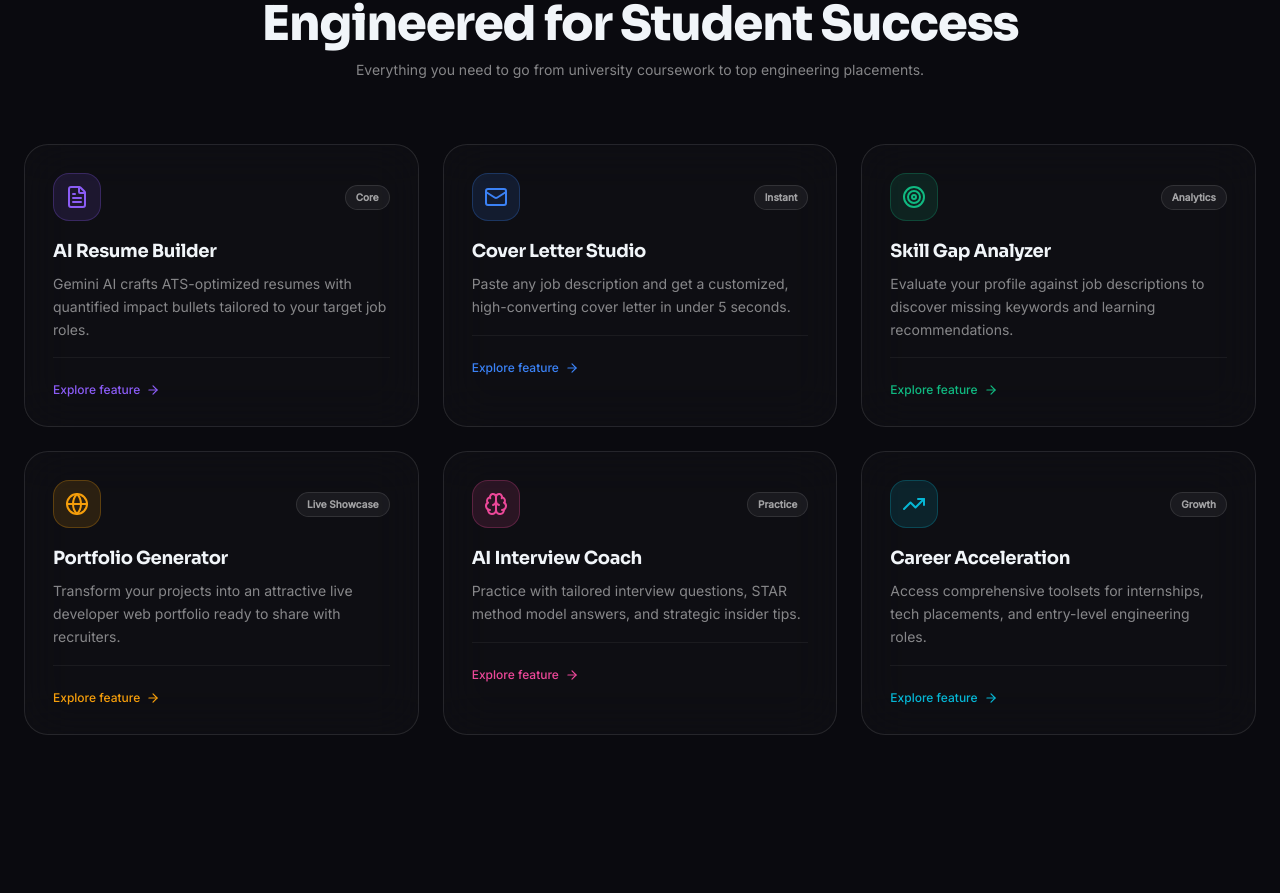
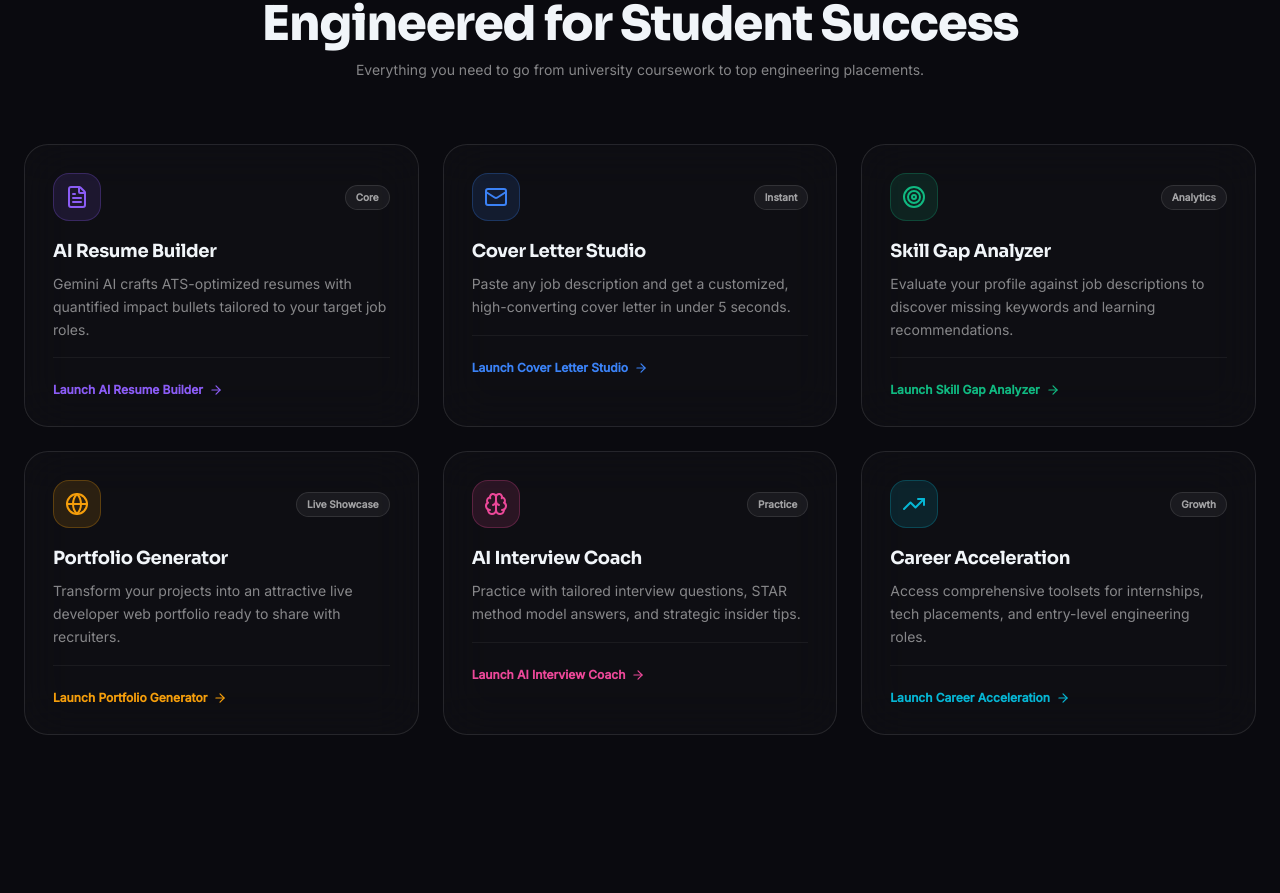
Before and after one commit to codebyrehan/SummerInternship_MohdRehan_25SCS1003003208_3rdSem_2CSE5, a React (Vite) app: page / in a window 1280 px wide. Shown: the part 1410-2303 px from the top of the page. Built offline with nearby package versions, Linux system fonts and the light colour scheme; no server answers.

Commit message:
fix: connect all feature cards to open corresponding tools and dashboard tabs on click

```diff
--- a/src/pages/Dashboard.jsx
+++ b/src/pages/Dashboard.jsx
@@ -1,5 +1,5 @@
 import { useState, useEffect } from 'react';
-import { Link, useNavigate } from 'react-router-dom';
+import { Link, useNavigate, useSearchParams } from 'react-router-dom';
 import { motion, AnimatePresence, useSpring, useMotionValue } from 'framer-motion';
 import toast from 'react-hot-toast';
 import {
@@ -673,9 +673,23 @@ function PortfolioTab() {
 
 // ── Main Dashboard ────────────────────────────────────────
 export default function Dashboard() {
-  const [activeTab, setActiveTab] = useState('home');
+  const [searchParams, setSearchParams] = useSearchParams();
+  const initialTab = searchParams.get('tab') || 'home';
+  const [activeTab, setActiveTab] = useState(initialTab);
   const { logout } = useAuthStore();
   const navigate = useNavigate();
+
+  useEffect(() => {
+    const tab = searchParams.get('tab');
+    if (tab && ['home', 'resumes', 'cover-letter', 'skill-gap', 'interview', 'portfolio'].includes(tab)) {
+      setActiveTab(tab);
+    }
+  }, [searchParams]);
+
+  const handleTabChange = (tabId) => {
+    setActiveTab(tabId);
+    setSearchParams({ tab: tabId });
+  };
 
   const handleLogout = () => { logout(); navigate('/'); };
 
@@ -705,7 +719,7 @@ export default function Dashboard() {
 
         <nav className="flex-1 p-3 space-y-1">
           {TABS.map((t, i) => (
-            <motion.button key={t.id} onClick={() => setActiveTab(t.id)}
+            <motion.button key={t.id} onClick={() => handleTabChange(t.id)}
               initial={{ opacity: 0, x: -20 }} animate={{ opacity: 1, x: 0 }} transition={{ delay: 0.05 + i * 0.04 }}
               className={`w-full flex items-center gap-3 px-3 py-2.5 rounded-xl text-sm font-medium transition-all duration-200 relative ${activeTab === t.id ? 'text-white' : 'text-white/45 hover:text-white hover:bg-white/5'}`}
               whileHover={{ x: activeTab === t.id ? 0 : 4 }}>
@@ -732,7 +746,7 @@ export default function Dashboard() {
       {/* Mobile bottom nav */}
       <div className="md:hidden fixed bottom-0 left-0 right-0 z-50 bg-[#0a0a0f]/95 backdrop-blur-xl border-t border-white/5 flex">
         {TABS.slice(0, 5).map(t => (
-          <motion.button key={t.id} onClick={() => setActiveTab(t.id)}
+          <motion.button key={t.id} onClick={() => handleTabChange(t.id)}
             className={`flex-1 flex flex-col items-center py-3 gap-1 text-xs transition-colors ${activeTab === t.id ? 'text-white' : 'text-white/35'}`}
             whileTap={{ scale: 0.9 }}>
             <t.icon className="w-4 h-4" style={activeTab === t.id ? { color: t.color } : {}} />
--- a/src/pages/Landing.jsx
+++ b/src/pages/Landing.jsx
@@ -399,12 +399,12 @@ function LiveTemplateShowcase() {
 
 // ── Interactive Feature Cards Grid ──────────────────────────────
 const FEATURES = [
-  { icon: FileText, title: 'AI Resume Builder', desc: 'Gemini AI crafts ATS-optimized resumes with quantified impact bullets tailored to your target job roles.', color: '#8b5cf6', badge: 'Core' },
-  { icon: Mail, title: 'Cover Letter Studio', desc: 'Paste any job description and get a customized, high-converting cover letter in under 5 seconds.', color: '#3b82f6', badge: 'Instant' },
-  { icon: Target, title: 'Skill Gap Analyzer', desc: 'Evaluate your profile against job descriptions to discover missing keywords and learning recommendations.', color: '#10b981', badge: 'Analytics' },
-  { icon: Globe, title: 'Portfolio Generator', desc: 'Transform your projects into an attractive live developer web portfolio ready to share with recruiters.', color: '#f59e0b', badge: 'Live Showcase' },
-  { icon: Brain, title: 'AI Interview Coach', desc: 'Practice with tailored interview questions, STAR method model answers, and strategic insider tips.', color: '#ec4899', badge: 'Practice' },
-  { icon: TrendingUp, title: 'Career Acceleration', desc: 'Access comprehensive toolsets for internships, tech placements, and entry-level engineering roles.', color: '#06b6d4', badge: 'Growth' },
+  { icon: FileText, title: 'AI Resume Builder', desc: 'Gemini AI crafts ATS-optimized resumes with quantified impact bullets tailored to your target job roles.', color: '#8b5cf6', badge: 'Core', link: '/build' },
+  { icon: Mail, title: 'Cover Letter Studio', desc: 'Paste any job description and get a customized, high-converting cover letter in under 5 seconds.', color: '#3b82f6', badge: 'Instant', link: '/dashboard?tab=cover-letter' },
+  { icon: Target, title: 'Skill Gap Analyzer', desc: 'Evaluate your profile against job descriptions to discover missing keywords and learning recommendations.', color: '#10b981', badge: 'Analytics', link: '/dashboard?tab=skill-gap' },
+  { icon: Globe, title: 'Portfolio Generator', desc: 'Transform your projects into an attractive live developer web portfolio ready to share with recruiters.', color: '#f59e0b', badge: 'Live Showcase', link: '/dashboard?tab=portfolio' },
+  { icon: Brain, title: 'AI Interview Coach', desc: 'Practice with tailored interview questions, STAR method model answers, and strategic insider tips.', color: '#ec4899', badge: 'Practice', link: '/dashboard?tab=interview' },
+  { icon: TrendingUp, title: 'Career Acceleration', desc: 'Access comprehensive toolsets for internships, tech placements, and entry-level engineering roles.', color: '#06b6d4', badge: 'Growth', link: '/dashboard?tab=resumes' },
 ];
 
 export default function Landing() {
@@ -545,11 +545,12 @@ export default function Landing() {
 
         <div className="grid grid-cols-1 md:grid-cols-2 lg:grid-cols-3 gap-6">
           {FEATURES.map((f, i) => (
-            <SpotlightCard key={i} className="p-7 flex flex-col justify-between" color={f.color + '25'}>
+            <Link key={i} to={f.link} className="block h-full group">
+              <SpotlightCard className="p-7 flex flex-col justify-between h-full cursor-pointer hover:border-violet-500/40 transition-colors" color={f.color + '25'}>
                 <div>
                   <div className="flex items-center justify-between mb-4">
                     <div
-                    className="w-12 h-12 rounded-2xl flex items-center justify-center"
+                      className="w-12 h-12 rounded-2xl flex items-center justify-center group-hover:scale-110 transition-transform"
                       style={{ background: f.color + '20', border: `1px solid ${f.color}40` }}
                     >
                       <f.icon className="w-6 h-6" style={{ color: f.color }} />
@@ -558,13 +559,14 @@ export default function Landing() {
                       {f.badge}
                     </span>
                   </div>
-                <h3 className="text-lg font-bold mb-2">{f.title}</h3>
+                  <h3 className="text-lg font-bold mb-2 group-hover:text-white transition-colors">{f.title}</h3>
                   <p className="text-sm text-white/50 leading-relaxed">{f.desc}</p>
                 </div>
-              <div className="pt-6 mt-4 border-t border-white/5 flex items-center gap-1.5 text-xs font-medium" style={{ color: f.color }}>
-                Explore feature <ArrowRight className="w-3.5 h-3.5" />
+                <div className="pt-6 mt-4 border-t border-white/5 flex items-center gap-1.5 text-xs font-semibold group-hover:translate-x-1 transition-transform" style={{ color: f.color }}>
+                  Launch {f.title} <ArrowRight className="w-3.5 h-3.5" />
                 </div>
               </SpotlightCard>
+            </Link>
           ))}
         </div>
       </section>
```
Lines whose indentation alone changed are shown as unchanged.
